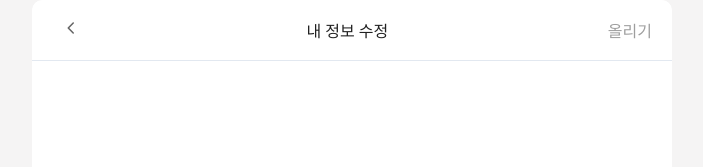
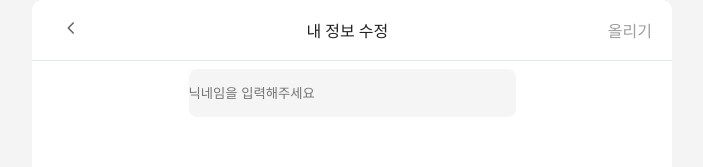
Before and after one commit to eun-hak/Team7-Frontend-2, a Next.js app: page /rename in a window 1280 px wide. Shown: the top 167 px of the page, without its empty margins (288-991 px from the left). Built offline with nearby package versions, Linux system fonts and the light colour scheme.

Commit message:
닉네임 재설정 UI 수정

```diff
--- a/app/(rename)/rename/page.tsx
+++ b/app/(rename)/rename/page.tsx
@@ -1,12 +1,13 @@
 "use client";
 import styled from "@emotion/styled";
 import UploadHeader from "@/components/upload_header";
-import { logout } from "@/api/etc";
+// import { logout } from "@/api/etc";
 import { FormProvider, useForm } from "react-hook-form";
 import { useEffect } from "react";
 import { useRecoilState } from "recoil";
 import { tokenState } from "@/recoil/recoilstore";
 import FrontIcon from "@/public/chevron-right.svg";
+import RenameForm from "@/components/renameForm";
 
 const Mypage = () => {
   const methods = useForm();
@@ -19,6 +20,7 @@ const Mypage = () => {
       <MainPageWrapper>
         <MainPageContainer>
           <UploadHeader name="내 정보 수정" type="a"></UploadHeader>
+          <RenameForm></RenameForm>
         </MainPageContainer>
       </MainPageWrapper>
     </FormProvider>
```
